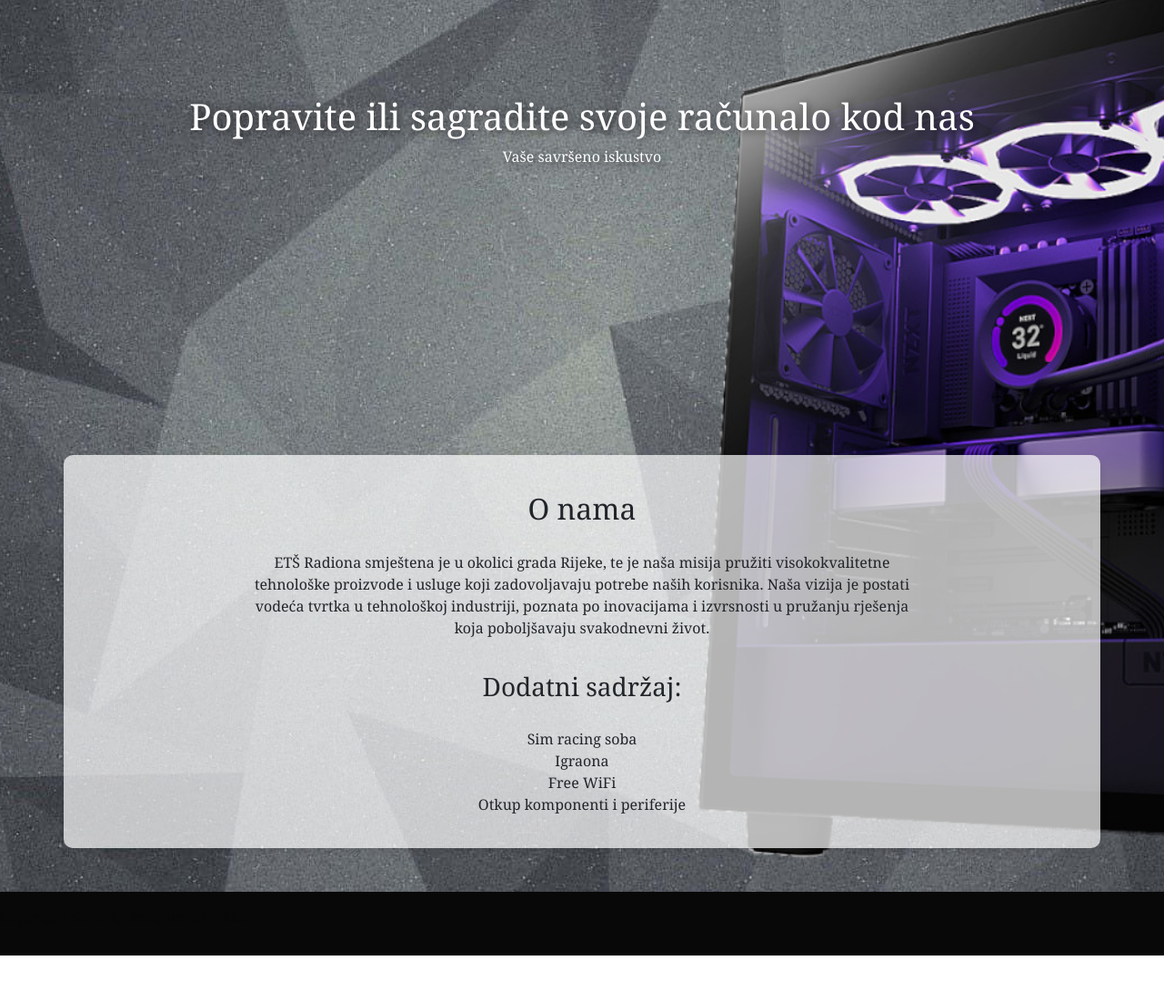
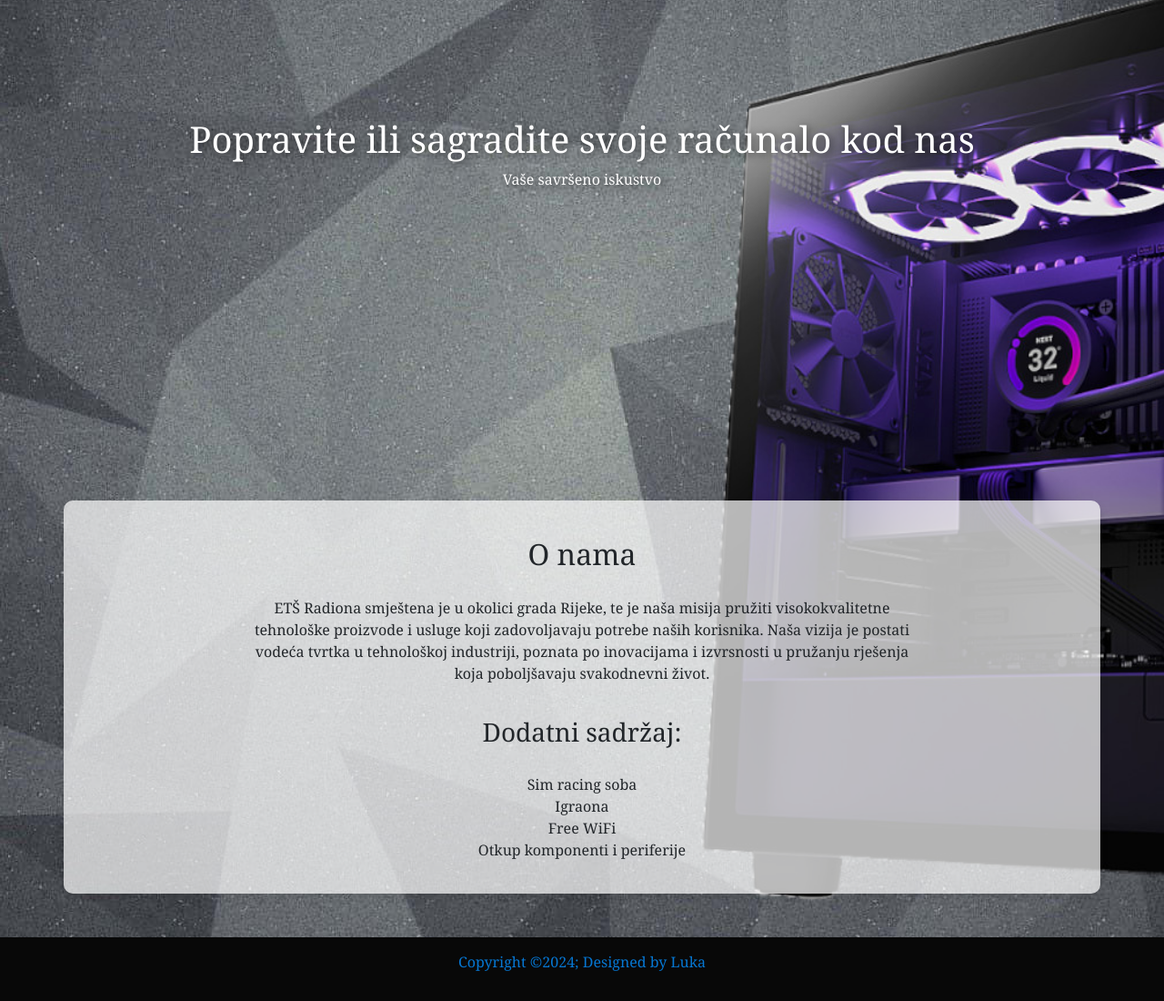
Before and after one commit to lukajerkovic05/web_sjediste, a plain HTML site: page index.html in a window 1280 px wide. Shown: the part 274-1374 px from the top of the page at 91% size. Before the commit the page ends 1324 px from the top, so only its background shows below. Drawn offline with nearby package versions, Linux system fonts and the light colour scheme.

Commit message:
Update styles.css

```diff
--- a/styles.css
+++ b/styles.css
@@ -57,7 +57,7 @@ body {
 }
 
 .hero {
-    height: 600px;
+    height: 650px;
     display: flex;
     flex-direction: column;
     align-items: center;
@@ -92,6 +92,13 @@ footer {
     color: #080808;
     padding: 15px 0;
     margin-top: 20px;
+}
+.footerBottom{
+    background-color: #080808;
+    text-align: center;
+}
+.footerBottom p{
+    color: #0677d3;
 }
 
 .dropdown-menu {
```
